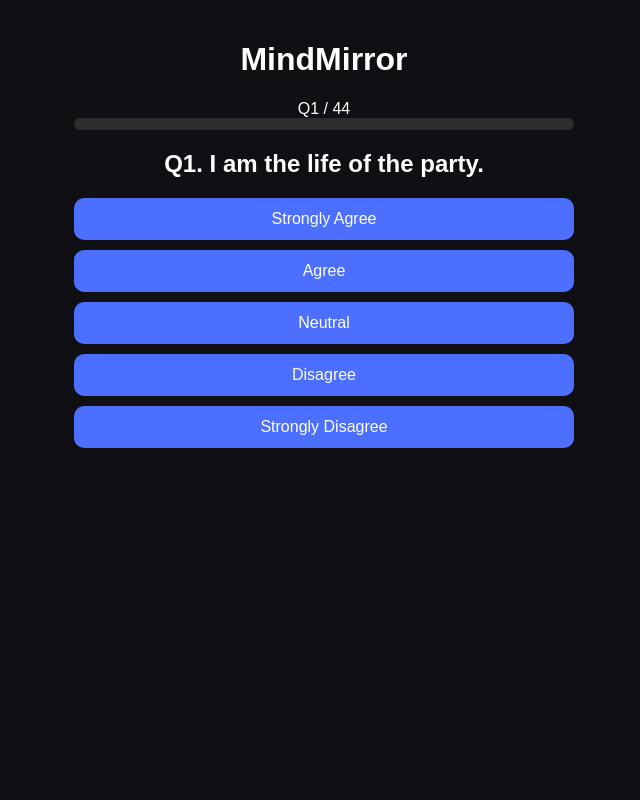
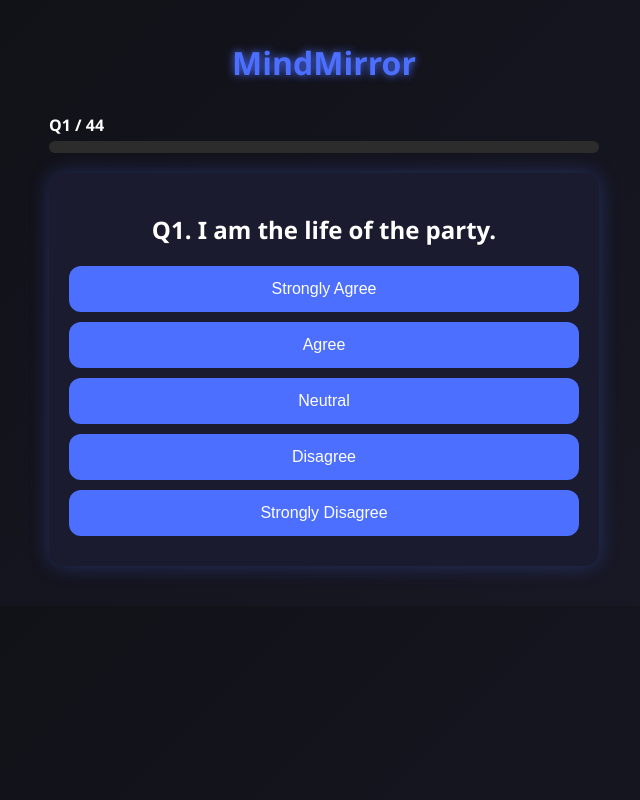
Before and after one commit to sahiltheysay-ops/mindmirror, a plain HTML site: page index.html in a window 1280 px wide. Shown: the whole page, without its empty margins (316-956 px from the left). Drawn offline with nearby package versions, Linux system fonts and the light colour scheme.

Commit message:
Enhance styles with gradients and improved layout

```diff
--- a/style.css
+++ b/style.css
@@ -1,24 +1,40 @@
 body{
 margin:0;
 padding:0;
-background:#0f0f14;
+background: linear-gradient(135deg, #0f0f14, #1a1a28);
 color:white;
-font-family:Arial, sans-serif;
+font-family: 'Segoe UI', sans-serif;
 text-align:center;
 }
 .container{
-max-width:500px;
+max-width:550px;
 margin:auto;
 padding:20px;
+}
+h1{
+margin-bottom:30px;
+color:#4c6fff;
+text-shadow:0px 0px 8px #4c6fff;
+}
+.question-card, .result-card{
+background:#1b1b2f;
+padding:20px;
+border-radius:15px;
+box-shadow:0 0 20px rgba(76,111,255,0.3);
+margin-bottom:20px;
+transition:0.4s;
+}
+.question-card:hover, .result-card:hover{
+box-shadow:0 0 25px rgba(76,111,255,0.5);
 }
 button{
 display:block;
 width:100%;
 margin:10px 0;
-padding:12px;
+padding:14px;
 background:#4c6fff;
 border:none;
-border-radius:10px;
+border-radius:12px;
 color:white;
 font-size:16px;
 cursor:pointer;
@@ -27,12 +43,21 @@
 button:hover{
 background:#6e84ff;
 }
+.progress-container{
+margin-bottom:20px;
+text-align:left;
+}
+#q-count{
+display:block;
+margin-bottom:5px;
+font-weight:bold;
+}
 .progress-bar{
 width:100%;
 height:12px;
 background:#2c2c2c;
 border-radius:10px;
-margin-bottom:20px;
+overflow:hidden;
 }
 #progress{
 height:100%;
```
